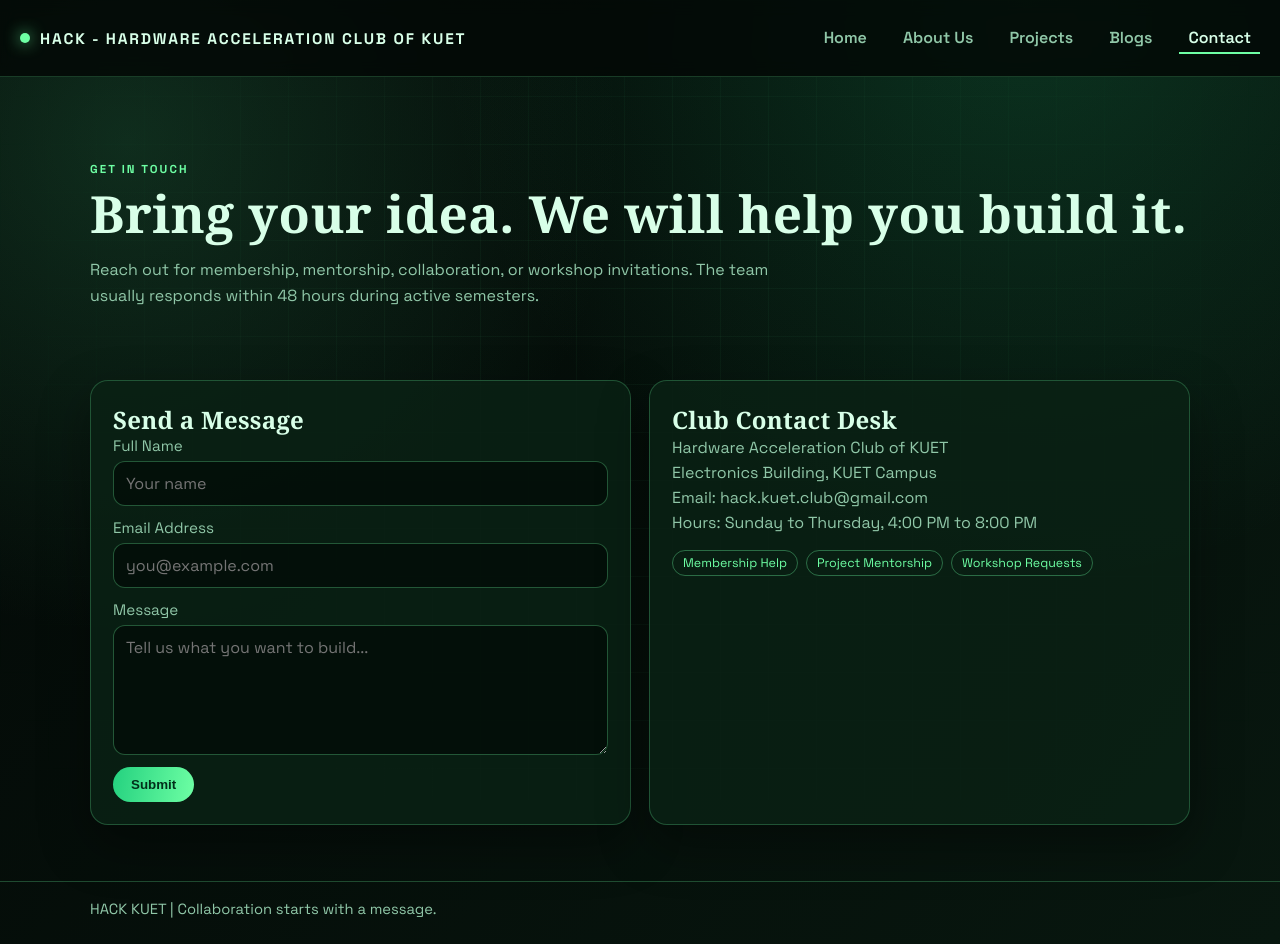
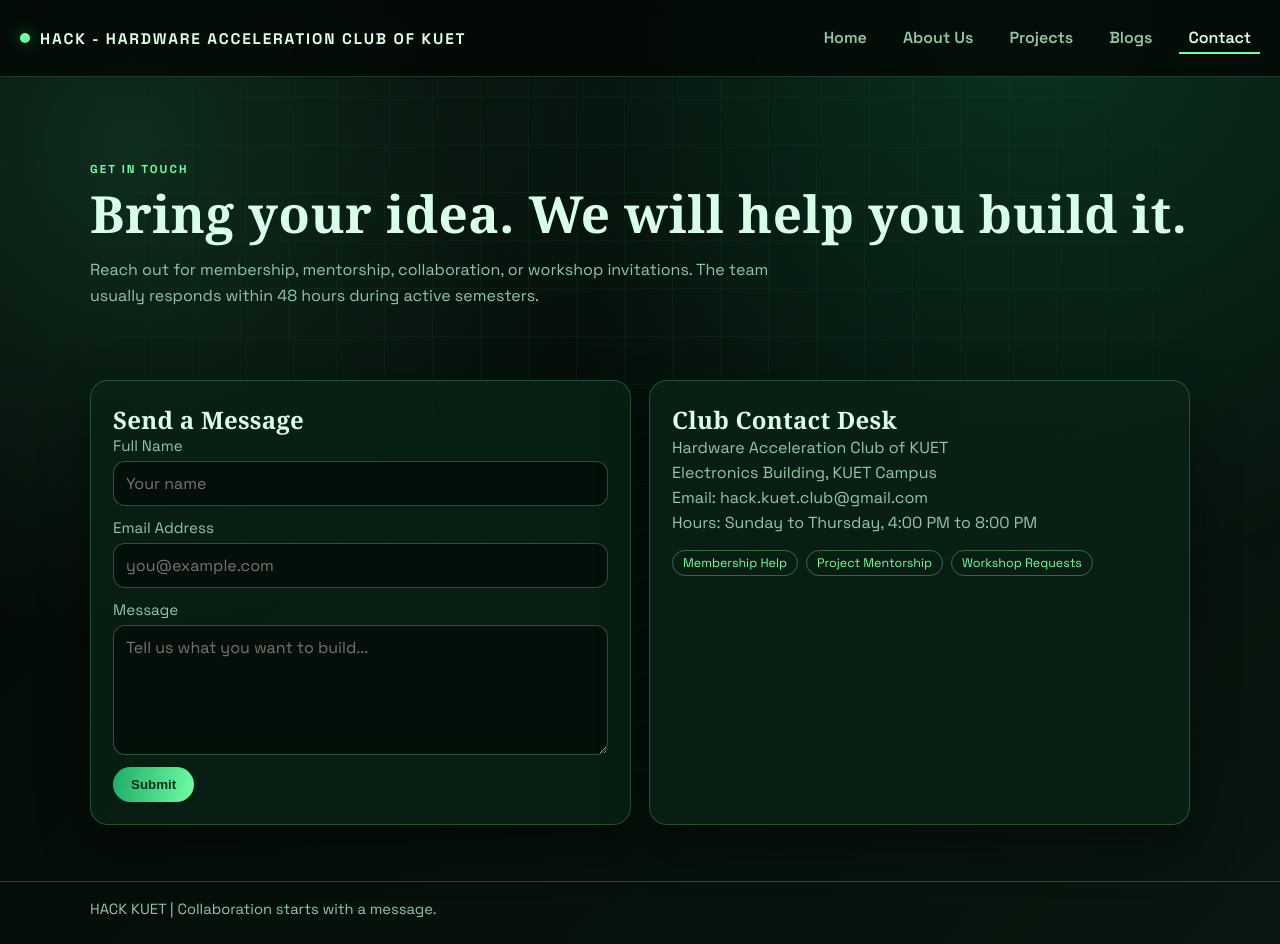
Before and after one commit to Fariha127/Hack-Club, a PHP site: page /contact.html in a window 1280 px wide. Run offline with PHP 8.4, Linux system fonts and the light colour scheme.

Commit message:
Update accent color and button shadow effect

```diff
--- a/style.css
+++ b/style.css
@@ -6,7 +6,7 @@
     --text: #d8ffe8;
     --muted: #90c7a8;
     --accent: #6effa4;
-    --accent-2: #24d17f;
+    --accent-2: #1dab68;
     --shadow: 0 20px 50px rgba(0, 0, 0, 0.38);
 }
 
@@ -87,7 +87,7 @@ body::before {
     height: 10px;
     border-radius: 50%;
     background: var(--accent);
-    box-shadow: 0 0 16px rgba(110, 255, 164, 0.9);
+    box-shadow: 0 0 16px rgba(4, 154, 59, 0.9);
 }
 
 nav {
```
